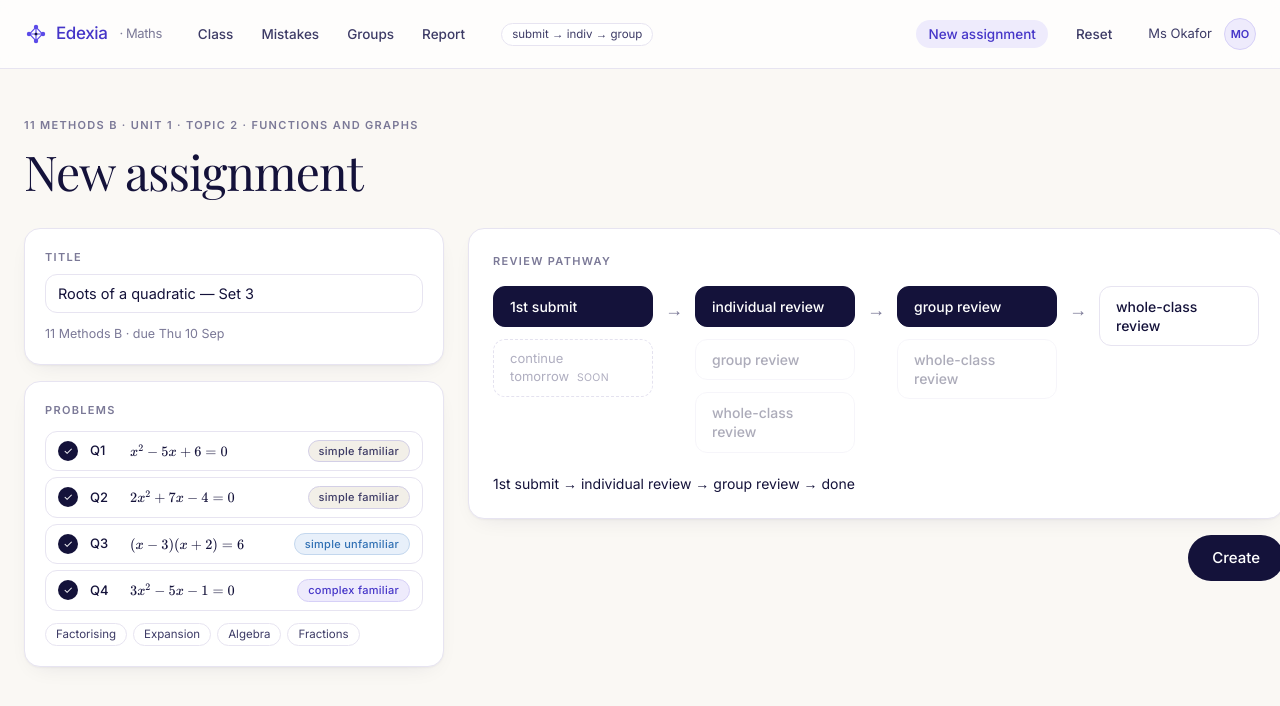
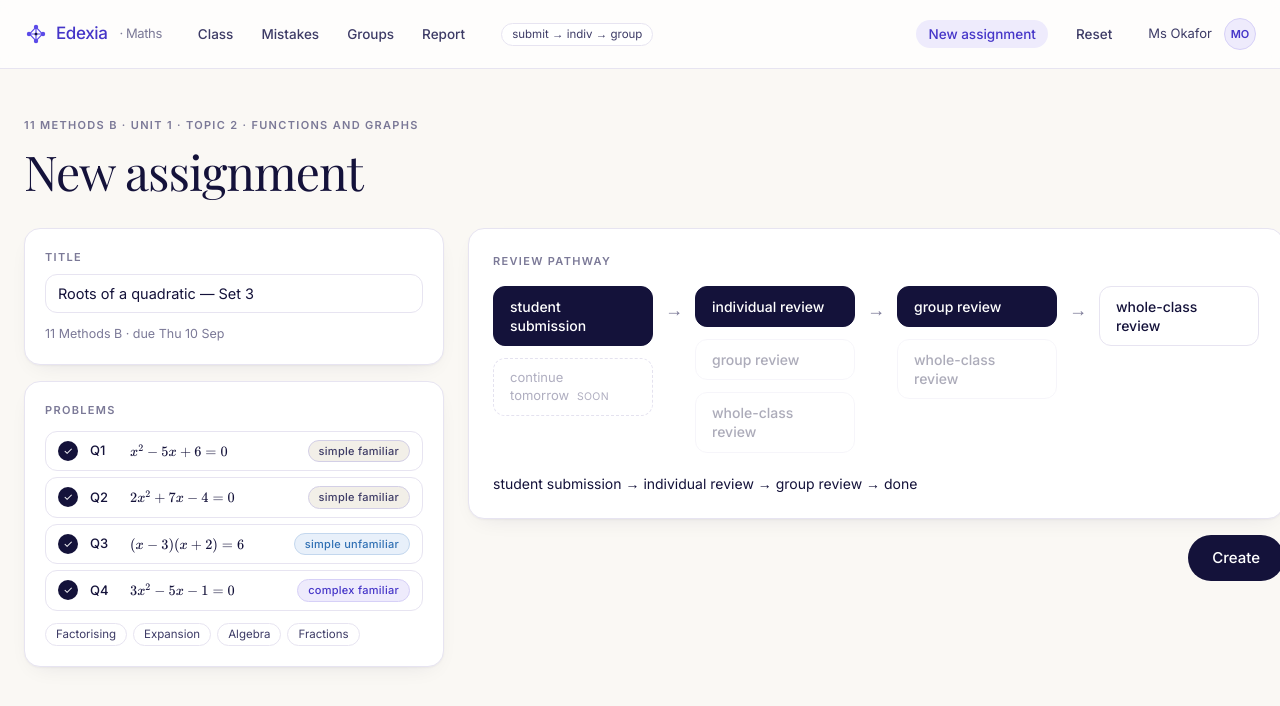
Before and after one commit to cderda7/maths_platform, a Next.js app in the folder curr_version/: page /teacher/assignments/new in a window 1280 px wide. Shown: the top 706 px of the page. Built offline with nearby package versions, Linux system fonts and the light colour scheme.

Commit message:
pathway map: student submission node resets the map

```diff
--- a/curr_version/app/teacher/assignments/new/PathwayMap.tsx
+++ b/curr_version/app/teacher/assignments/new/PathwayMap.tsx
@@ -4,7 +4,8 @@ import type { Pathway, ReviewStage } from "@/data/types";
 import { pathwaySentence, STAGE_WORD, successors } from "@/lib/pathway";
 
 /**
- * The review-pathway map. Column one is the fixed "1st submit". Each later column offers the
+ * The review-pathway map. Column one is "student submission", always bold; tapping it clears
+ * every later column and starts again. Each later column offers the
  * stages that may legally follow what is picked so far; the pick is bold, its siblings fade but
  * stay tappable, and picking clears everything downstream. Leaving a column unpicked ends the
  * pathway there. "Continue tomorrow" hangs off 1st submit, dashed and disabled.
@@ -23,7 +24,7 @@ export default function PathwayMap({ value, onChange }: { value: Pathway; onChan
     <div data-pathway-map>
       <div className="flex items-start gap-3">
         <div className="flex flex-col items-start gap-3">
-          <Node bold label="1st submit" />
+          <Node bold label="student submission" onClick={() => onChange([])} />
           <button type="button" disabled className="w-40 rounded-xl border border-dashed border-line-strong px-4 py-2.5 text-left text-[13px] leading-snug text-ink-muted opacity-60" data-node="continue-tomorrow" title="Coming soon">
             continue tomorrow
             <span className="ml-2 text-[10.5px] uppercase tracking-wide">soon</span>
@@ -58,7 +59,7 @@ function Node({ label, bold, faded, onClick, stage }: { label: string; bold?: bo
       type="button"
       onClick={onClick}
       disabled={!onClick}
-      aria-pressed={onClick ? !!bold : undefined}
+      aria-pressed={stage ? !!bold : undefined}
       data-node={stage ?? "submit"}
       data-picked={bold ? "true" : undefined}
       data-faded={faded ? "true" : undefined}
--- a/curr_version/architecture/19-assignment-creation-with-pathway-map.md
+++ b/curr_version/architecture/19-assignment-creation-with-pathway-map.md
@@ -8,7 +8,7 @@ created title and problem set show on `/student` and in every teacher eyebrow.
 | File | What it does |
 |---|---|
 | `app/teacher/assignments/new/page.tsx`, `NewAssignment.tsx` | The creation screen, ported from the Sept 7 mockup and cut to the copy rule: title input, the four bank problems as toggles (all on by default) with the prerequisite chips they cover, the pathway map, Create. Create dispatches `assignment/create` to the classroom store and returns to `/teacher` |
-| `app/teacher/assignments/new/PathwayMap.tsx` | The map. Column one is the fixed bold "1st submit" with a dashed, disabled "continue tomorrow · soon" node under it. Each later column lists `successors(picked so far)`; the pick is bold, its siblings fade to 35 % but stay tappable, picking clears downstream, tapping the pick again unpicks it (implicit stop). `pathwaySentence` under the map |
+| `app/teacher/assignments/new/PathwayMap.tsx` | The map. Column one is the always-bold "student submission" (tapping it clears every later column; follow-up 2026-09-09, renamed from "1st submit") with a dashed, disabled "continue tomorrow · soon" node under it. Each later column lists `successors(picked so far)`; the pick is bold, its siblings fade to 35 % but stay tappable, picking clears downstream, tapping the pick again unpicks it (implicit stop). `pathwaySentence` under the map |
 | `lib/assignment.ts` | `activeAssignment(classroom)`: the created title and chosen problems in bank order, or the fixture; unknown ids dropped, an empty choice or blank title falls back |
 | `lib/classroom-store.ts` | `useAssignment()` hook over the classroom store |
 | `app/teacher/TeacherChrome.tsx` | "New assignment" link beside Reset |
--- a/curr_version/lib/pathway.ts
+++ b/curr_version/lib/pathway.ts
@@ -50,9 +50,9 @@ export function nextStage(pathway: readonly ReviewStage[], from: Transition): St
 export const STAGE_WORD: Record<ReviewStage, string> = { individual: "individual review", group: "group review", "whole-class": "whole-class review" };
 export const STAGE_SHORT: Record<ReviewStage, string> = { individual: "indiv", group: "group", "whole-class": "whole class" };
 
-/** "1st submit → individual review → group review → done" */
+/** "student submission → individual review → group review → done" */
 export function pathwaySentence(p: readonly ReviewStage[]): string {
-  return ["1st submit", ...p.map((s) => STAGE_WORD[s]), "done"].join(" → ");
+  return ["student submission", ...p.map((s) => STAGE_WORD[s]), "done"].join(" → ");
 }
 
 /** "submit → indiv → group" for the chip. */
```
Also changed, not shown: 2 other files (tests, documents, lock files or other folders).
